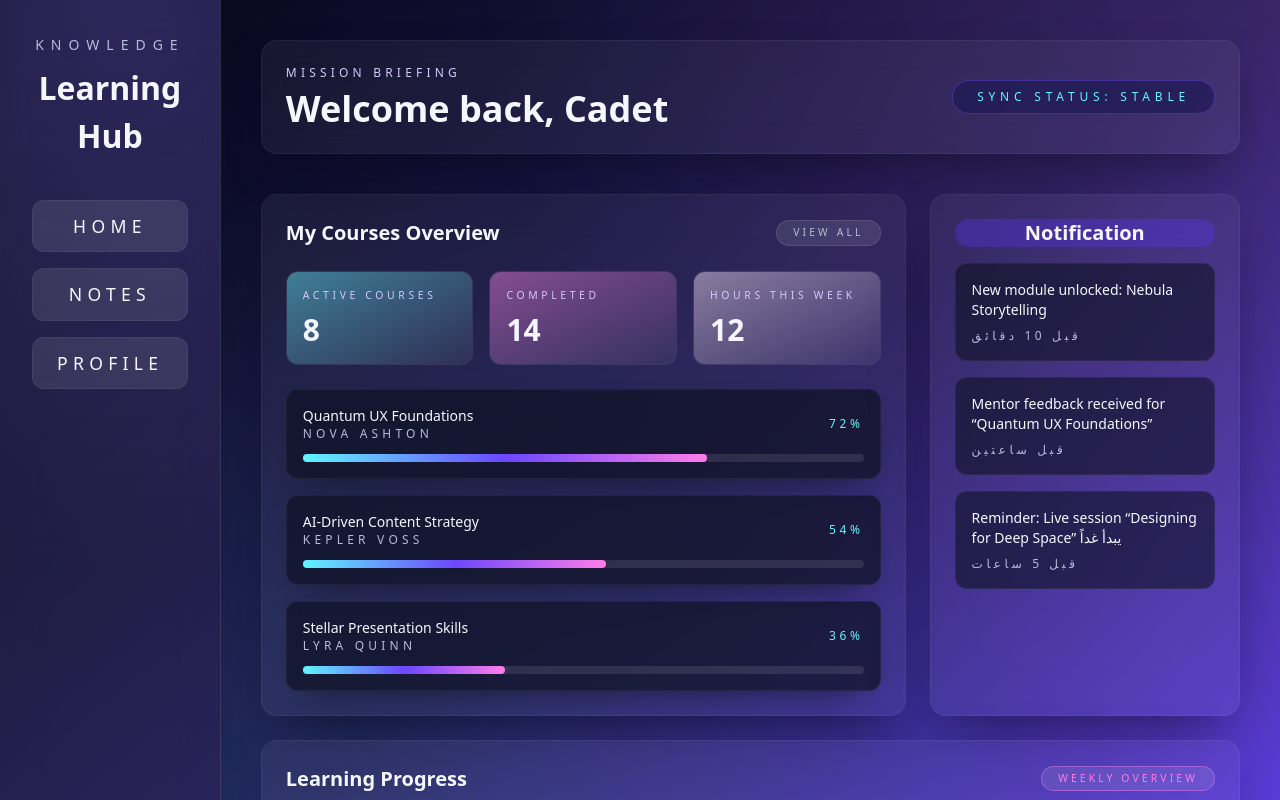
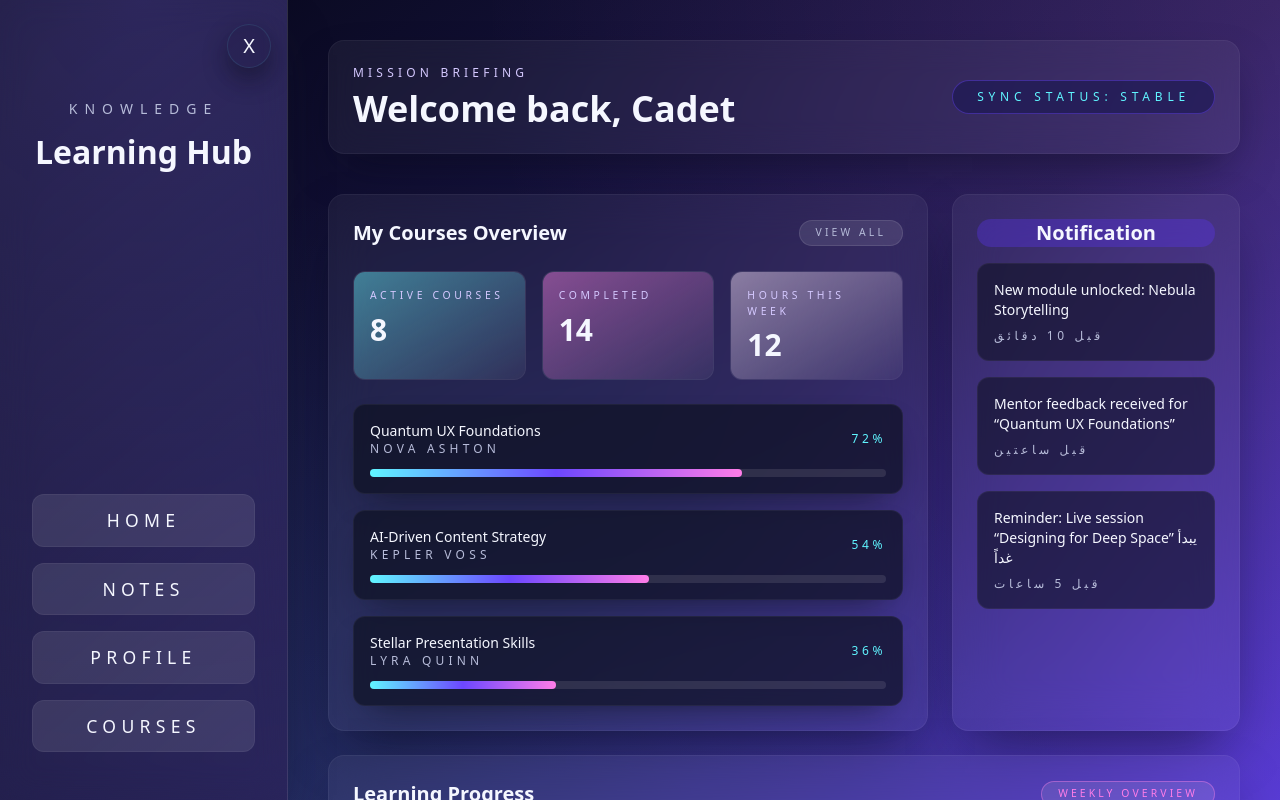
Before and after one commit to islamisme/Learning-Platform, a React (Vite) app: page / in a window 1280 px wide. Shown: the top 800 px of the page. Built offline with nearby package versions, Linux system fonts and the light colour scheme.

Commit message:
close and hide side-bar with issues

```diff
--- a/src/App.jsx
+++ b/src/App.jsx
@@ -11,8 +11,9 @@ function App() {
       <Routes>
         <Route path="/" element={<Sidebar />}>
           <Route path="/"  index element={<Dashboard />} />
+          <Route path="/Courses" element={<Courses/>}/>
         </Route>
-        <Route path="/Courses" element={<Courses/>}/>
+
       </Routes>
     </BrowserRouter>
   )
--- a/src/components/Courses.jsx
+++ b/src/components/Courses.jsx
@@ -4,7 +4,7 @@ export default function Courses() {
   return (
     <>
     <div>
-
+        <p className='text-white'>new course</p>
     </div>
     </>
   )
--- a/src/components/Dashboard.jsx
+++ b/src/components/Dashboard.jsx
@@ -1,3 +1,5 @@
+import { Link } from "react-router-dom"
+
 const stats = [
   { label: 'Active Courses', value: 8, glow: 'from-[#60F5FF]/60 to-transparent' },
   { label: 'Completed', value: 14, glow: 'from-[#FF7DE8]/60 to-transparent' },
@@ -43,7 +45,7 @@ function Dashboard() {
             <div className="flex items-center justify-between">
               <h3 className="text-xl   font-semibold text-[#F5F7FF]">My Courses Overview</h3>
               <button className="rounded-full border border-white/10 bg-white/10 px-4 py-1 text-[0.65rem] uppercase tracking-[0.3em] text-[#B7BCD9] transition hover:border-[#60F5FF]/40 hover:text-[#60F5FF]">
-                View all
+               <Link to={"/Courses"}> View all</Link>
               </button>
             </div>
             <div className="grid gap-4 md:grid-cols-3">
--- a/src/components/Sidebar.jsx
+++ b/src/components/Sidebar.jsx
@@ -1,40 +1,67 @@
-import React from 'react'
+import React, { useState } from 'react'
 import { Link, Outlet } from 'react-router-dom'
 
 export default function Sidebar() {
+  const [isCollapsed, setIsCollapsed] = useState(false)
+
+  const navLinks = [
+    { to: '/', label: 'Home', hover: 'hover:border-[#60F5FF]/40 hover:text-[#60F5FF]' },
+    { to: '/Notes', label: 'Notes', hover: 'hover:border-[#FF7DE8]/40 hover:text-[#FF7DE8]' },
+    { to: '/Profile', label: 'Profile', hover: 'hover:border-[#FFE7FF]/40 hover:text-[#FFE7FF]' },
+    { to: '/Courses', label: 'Courses', hover: 'hover:border-[#60F5FF]/40 hover:text-[#60F5FF]' },
+  ]
+
+  const sidebarOffset = isCollapsed ? 'md:ml-20' : 'md:ml-72'
+
   return (
     <div className="flex min-h-screen bg-gradient-to-br from-[#050615] via-[#1F1A55] to-[#6C47FF]">
-      <aside className="relative flex w-72 flex-col justify-between overflow-hidden border-r border-white/10 bg-white/5 p-8 backdrop-blur-xl shadow-[0_25px_50px_-12px_rgba(15,18,35,0.45)]">
-        <div className="absolute inset-0 bg-[radial-gradient(circle_at_top,rgba(123,97,255,0.35),transparent_55%)] opacity-70" aria-hidden />
-        <div className="relative z-10 space-y-10">
+      <aside
+        className={`fixed inset-y-0 left-0 z-20 hidden items-stretch overflow-hidden border-r border-white/10 bg-white/5 backdrop-blur-[1.1rem] shadow-[0_25px_50px_-12px_rgba(15,18,35,0.45)] transition-[width] duration-300 ease-out md:flex ${
+          isCollapsed ? 'w-20 px-4 py-10' : 'w-72 px-8 py-12'
+        }`}
+      >
+        {!isCollapsed && (
+          <div className="absolute inset-0 bg-[radial-gradient(circle_at_top,rgba(123,97,255,0.35),transparent_100%)] opacity-70" aria-hidden />
+        )}
+
+        <button
+          type="button"
+          onClick={() => setIsCollapsed((prev) => !prev)}
+          className={`absolute right-4 top-6 flex h-11 w-11 items-center justify-center rounded-full border border-[#60F5FF]/10 bg-[#0F1223]/10 text-[#F5F7FF] text-xl shadow-[0_12px_24px_rgba(10,12,25,0.45)] transition hover:border-[#60F5FF] hover:text-[#60F5FF] ${
+            isCollapsed ? 'backdrop-blur-sm text-[2rem] bg-[#0F1223]/90' : ''
+          }`}
+          aria-label={isCollapsed ? 'فتح الشريط الجانبي' : 'طي الشريط الجانبي'}
+        >
+          {isCollapsed ? '>' : 'X'}
+        </button>
+
+        <div
+          className={`relative z-10 mt-12 flex flex-1 flex-col justify-between transition-opacity duration-200 ${
+            isCollapsed ? 'pointer-events-none opacity-0' : 'opacity-100'
+          }`}
+        >
           <div className="space-y-2 text-center">
             <span className="text-sm uppercase tracking-[0.5em] text-[#B7BCD9]">knowledge</span>
             <h1 className="text-[2rem] font-semibold text-[#F5F7FF]">Learning Hub</h1>
           </div>
           <nav className="flex flex-col gap-4">
-            <Link
-              to="/"
-              className="group rounded-xl border border-white/5 bg-white/10 px-6 py-3 text-center text-[1.1rem] font-medium uppercase tracking-[0.3em] text-[#F5F7FF] duration-200 hover:border-[#60F5FF]/40 hover:bg-white/15 hover:text-[#60F5FF]"
-            >
-              Home
-            </Link>
-            <Link
-              to="/Notes"
-              className="group rounded-xl border border-white/5 bg-white/10 px-6 py-3 text-center text-[1.1rem] font-medium uppercase tracking-[0.3em] text-[#F5F7FF] duration-200 hover:border-[#FF7DE8]/40 hover:bg-white/15 hover:text-[#FF7DE8]"
-            >
-              Notes
-            </Link>
-            <Link
-              to="/Profile"
-              className="group rounded-xl border border-white/5 bg-white/10 px-6 py-3 text-center text-[1.1rem] font-medium uppercase tracking-[0.3em] text-[#F5F7FF] duration-200 hover:border-[#FFE7FF]/40 hover:bg-white/15 hover:text-[#FFE7FF]"
-            >
-              Profile
-            </Link>
+            {navLinks.map((link) => (
+              <Link
+                key={link.to}
+                to={link.to}
+                className={`group rounded-xl border border-white/5 bg-white/10 px-6 py-3 text-center text-[1.1rem] font-medium uppercase tracking-[0.3em] text-[#F5F7FF] transition duration-200 hover:bg-white/15 ${link.hover}`}
+              >
+                {link.label}
+              </Link>
+            ))}
           </nav>
+
         </div>
+      </aside>
 
-      </aside>
-     <Outlet />
+      <main className={`flex-1 transition-all duration-300 ${sidebarOffset}`}>
+        <Outlet />
+      </main>
     </div>
   )
 }
```
